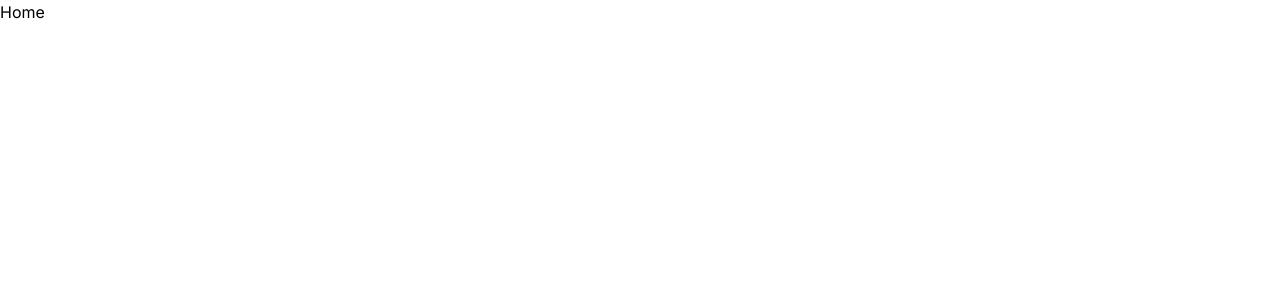
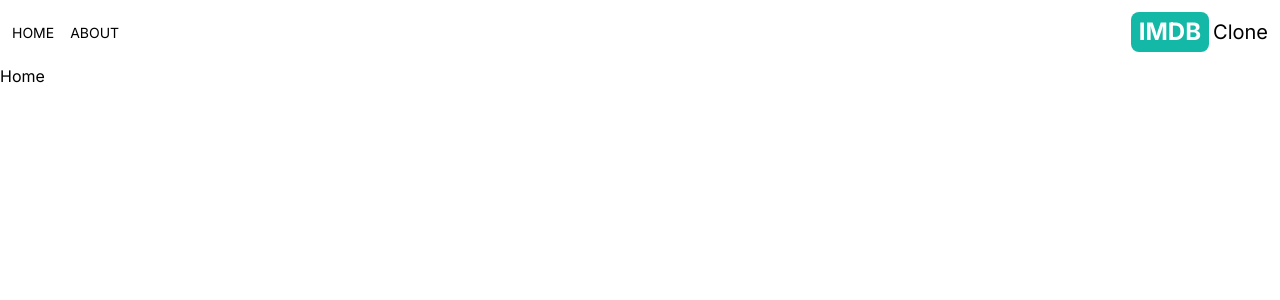
Before and after one commit to webbddev/imdb-, a Next.js app: page / in a window 1280 px wide. Shown: the top 300 px of the page. Built offline with nearby package versions, Linux system fonts and the light colour scheme.

Commit message:
add header

```diff
--- a/src/app/layout.js
+++ b/src/app/layout.js
@@ -1,5 +1,6 @@
 import { Inter } from 'next/font/google';
 import './globals.css';
+import Header from '@/components/Header';
 
 const inter = Inter({ subsets: ['latin'] });
 
@@ -11,7 +12,10 @@
 export default function RootLayout({ children }) {
   return (
     <html lang='en'>
-      <body className={inter.className}>{children}</body>
+      <body className={inter.className}>
+        <Header />
+        {children}
+      </body>
     </html>
   );
 }
--- /dev/null
+++ b/src/components/Header.jsx
@@ -0,0 +1,21 @@
+import Link from 'next/link';
+import MenuItem from './MenuItem';
+import { AiFillHome } from 'react-icons/ai';
+import { BsFillInfoCircleFill } from 'react-icons/bs';
+
+export default function Header() {
+  return (
+    <div className='flex justify-between items-center p-3 max-w-7xl mx-auto'>
+      <div className='flex gap-4'>
+        <MenuItem title='home' address='/' Icon={AiFillHome} />
+        <MenuItem title='about' address='/about' Icon={BsFillInfoCircleFill} />
+      </div>
+      <Link href={'/'} className='flex gap-1 items-center'>
+        <span className='text-2xl text-white font-bold bg-teal-500 py-1 px-2 rounded-lg'>
+          IMDB
+        </span>
+        <span className='text-xl hidden sm:inline'>Clone</span>
+      </Link>
+    </div>
+  );
+}
--- /dev/null
+++ b/src/components/MenuItem.jsx
@@ -0,0 +1,10 @@
+import Link from 'next/link';
+
+export default function MenuItem({ title, address, Icon }) {
+  return (
+    <Link href={address} className='hover:text-amber-500'>
+      <Icon className='text-2xl sm:hidden' />
+      <p className='uppercase hidden sm:inline text-sm'>{title}</p>
+    </Link>
+  );
+}
```
Also changed, not shown: package.json (+5 -4 lines), 1 other file (tests, documents, lock files or other folders).
